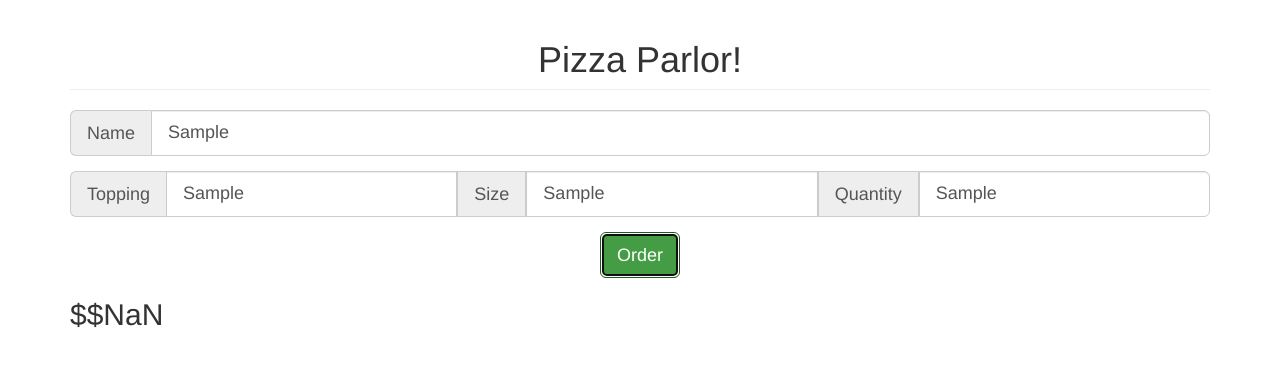
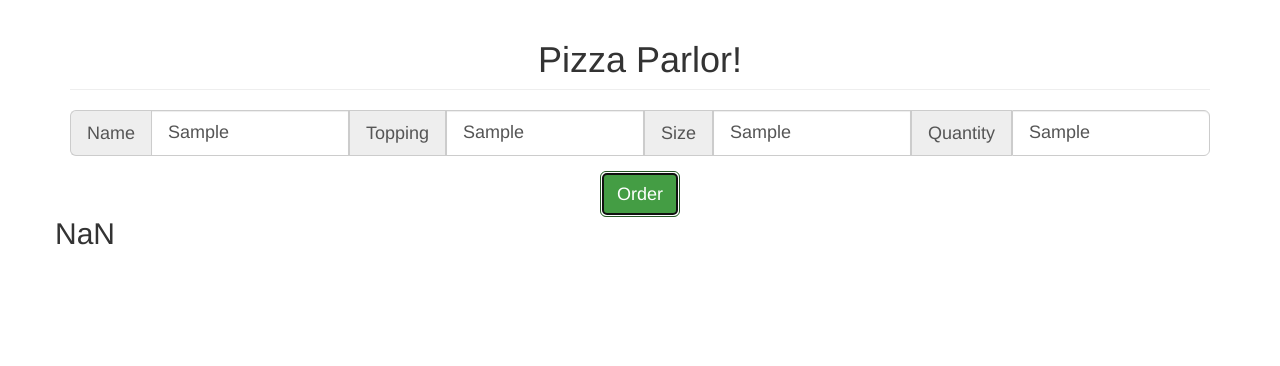
Before and after one commit to Gene5ive/pizzaParlor, a plain HTML site: page index.html in a window 1280 px wide. Both pictures are taken after typing "Sample", "Sample", "Sample", "Sample" into the empty fields and a click on the button "Order". Drawn offline with nearby package versions, Linux system fonts and the light colour scheme.

Commit message:
be almost finished. meets most requirements.

```diff
--- a/index.html
+++ b/index.html
@@ -18,20 +18,15 @@
               <div class="input-group input-group-lg">
                 <span class="input-group-addon" id="sizing-addon1">Name</span>
                 <input type="text" id="input-name" class="form-control" placeholder="The Ninja Turtles" aria-describedby="sizing-addon1">
+                <span class="input-group-addon" id="sizing-addon1">Topping</span>
+                <input type="text" id="input-topping" class="form-control" placeholder="Cheese" aria-describedby="sizing-addon1">
+                <span class="input-group-addon" id="sizing-addon1">Size</span>
+                <input type="text" id="input-size" class="form-control" placeholder="12" aria-describedby="sizing-addon1">
+                <span class="input-group-addon" id="sizing-addon1">Quantity</span>
+                <input type="text" id="input-quantity" class="form-control" placeholder="2" aria-describedby="sizing-addon1">
               </div>
             </div>
-              <div class="form-group">
-                <div class="new-pizza input-group input-group-lg">
-                  <span class="input-group-addon" id="sizing-addon1">Topping</span>
-                  <input type="text" class="form-control input-topping" placeholder="Cheese" aria-describedby="sizing-addon1">
-                  <span class="input-group-addon" id="sizing-addon1">Size</span>
-                  <input type="text" class="form-control input-size" placeholder="12" aria-describedby="sizing-addon1">
-                  <span class="input-group-addon" id="sizing-addon1">Quantity</span>
-                  <input type="text" class="form-control input-quantity" placeholder="2" aria-describedby="sizing-addon1">
-                </div>
-              </div>
-              <button type="submit" class="btn btn-lg btn-success">Order</button>
-            </div>
+            <button type="submit" class="btn btn-lg btn-success">Order</button>
           </form>
         </div>
         <div class="price">
--- a/js/scripts.js
+++ b/js/scripts.js
@@ -3,20 +3,20 @@ function Customer(name) {
   this.pizzaQuantity = null;
   this.pizzaTopping = null;
   this.pizzaSize = null;
-  this.pizzaPrice = '$';
-};
+  this.pizzaPrice = 0;
+}
 
 Customer.prototype.pizza = function(quantity, topping, size) {
   this.pizzaQuantity = quantity;
-  this.pizzaTopping = topping
-  this.pizzaSize = size
+  this.pizzaTopping = topping;
+  this.pizzaSize = size;
   return (this.pizzaQuantity + ' ' + this.pizzaSize + '-inch ' + this.pizzaTopping + ' pizzas for ' + this.name);
 };
 
 Customer.prototype.price = function() {
   var total = (this.pizzaQuantity * this.pizzaSize);
   this.pizzaPrice += total;
-  return ('$' + this.pizzaPrice);
+  return (this.pizzaPrice);
 };
 
 $(document).ready(function() {
@@ -24,15 +24,12 @@ $(document).ready(function() {
     event.preventDefault();
     var name = $("input#input-name").val();
     var customer = new Customer(name);
-    $(".new-pizza").each(function() {
-      var inputTopping = $(this).find("input.input-topping").val();
-      var inputSize = $(this).find(parseInt("input.input-size")).val();
-      var inputQuantity = $(this).find(parseInt("input.input-quantity")).val();
-      var pizza = (inputQuantity, inputTopping, inputSize);
-      var order = customer.pizza(pizza);
-      var price = customer.price();
-      $(".price").html('<h2>' + price + '</h2>');
-    });
+    var topping = $("input#input-topping").val();
+    var size = parseInt($("input#input-size").val());
+    var quantity = parseInt($("input#input-quantity").val());
+    customer.pizza(quantity, topping, size);
+    var price = customer.price();
+    $(".price").html('<h2>' + price + '</h2>');
     debugger;
   });
 });
```
